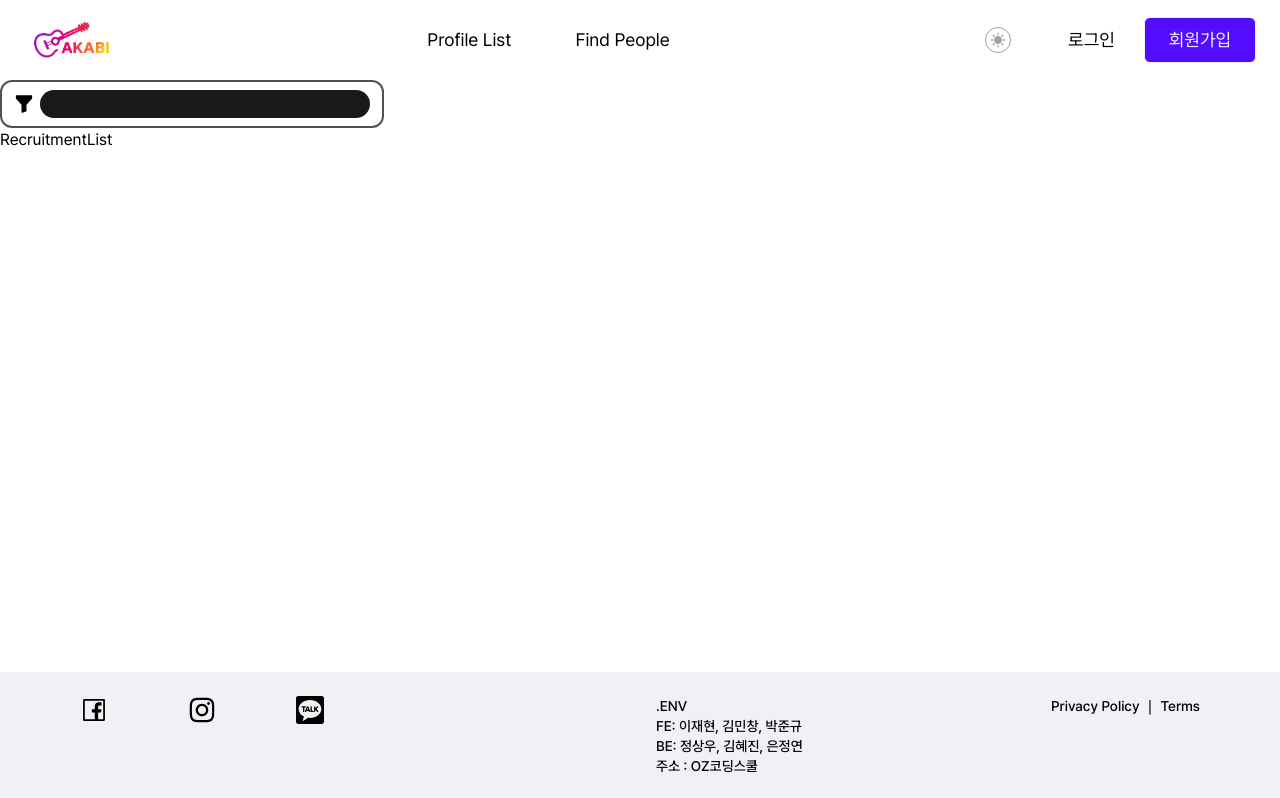
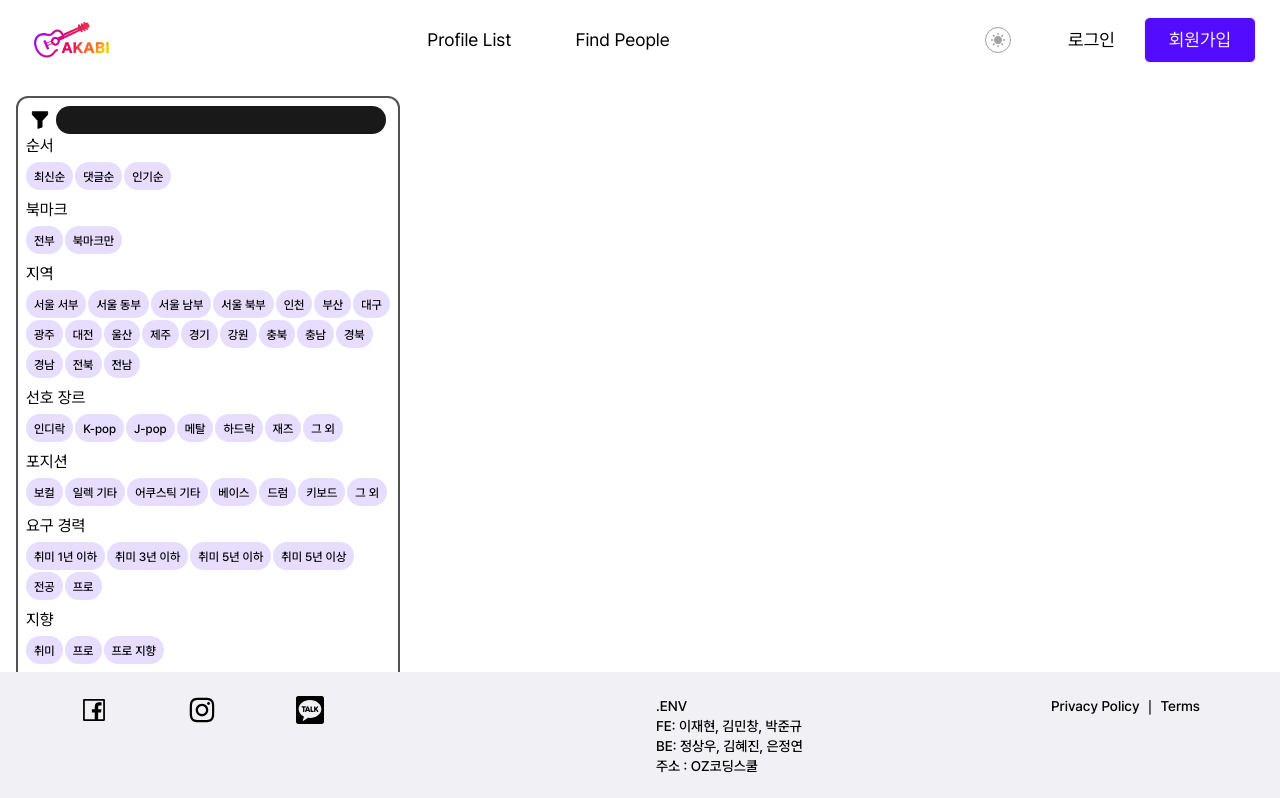
Before and after one commit to env-project/frontend, a React (Vite) app: page /recruitment-post in a window 1280 px wide. Shown: the top 798 px of the page. Built offline with nearby package versions, Linux system fonts and the light colour scheme.

Commit message:
#96 feat: filter sections

```diff
--- a/src/components/Filter.tsx
+++ b/src/components/Filter.tsx
@@ -1,4 +1,6 @@
 import { BsFillFunnelFill } from "react-icons/bs";
+import Badge from "@/components/Badge";
+import Text from "@/components/text/Text";
 
 //마스터 데이터 실제론 api로 받기
 const MASTER_DATA: MasterData = {
@@ -61,18 +63,23 @@ const MASTER_DATA: MasterData = {
   recruiting_post_types: [],
 };
 
-interface FilterProps {}
+interface FilterProps {
+  filterType: "profileFilter" | "recruitmentPostFilter";
+}
 
-export default function Filter({}: FilterProps) {
+export default function Filter({ filterType }: FilterProps) {
   //마스터 데이터 실제론 api로 받기
   const {
     regions,
     positions,
     genres,
-    experience_levels: experienceLevel,
+    experience_levels: experienceLevels,
     orientations,
     recruitment_types: recruitmentTypes,
   } = MASTER_DATA;
+
+  const orders = ["최신순", "댓글순", "인기순"];
+  const bookmarks = ["전부", "북마크만"];
 
   return (
     <div className="flex flex-col border-2 border-neutral-600 rounded-xl max-w-sm p-2">
@@ -80,6 +87,52 @@ export default function Filter({}: FilterProps) {
         <BsFillFunnelFill size={24} />
         <input className="rounded-full bg-bg-on-dark text-text-on-dark px-3 py-0.5 focus:outline-none flex-1" />
       </div>
+      <div className="flex flex-col space-y-2">
+        <FilterSection title={"순서"} data={orders} />
+        <FilterSection title={"북마크"} data={bookmarks} />
+        <FilterSection title={"지역"} data={regions} />
+        <FilterSection title={"선호 장르"} data={genres} />
+        <FilterSection title={"포지션"} data={positions} />
+        <FilterSection
+          title={filterType === "recruitmentPostFilter" ? "요구 경력" : "경력"}
+          data={experienceLevels}
+        />
+        <FilterSection title={"지향"} data={orientations} />
+        {filterType === "recruitmentPostFilter" ? (
+          <FilterSection title={"밴드 타입"} data={recruitmentTypes} />
+        ) : null}
+      </div>
     </div>
   );
 }
+
+interface FilterSectionProps {
+  title: string;
+  data:
+    | {
+        id: string;
+        name: string;
+      }[]
+    | string[];
+}
+
+function FilterSection({ title, data }: FilterSectionProps) {
+  return (
+    <section className="flex flex-col items-start space-y-1">
+      <Text variant="mainText">{title}</Text>
+      <div className="flex flex-wrap items-start justify-start gap-0.5">
+        {data.map((data, i) => (
+          <Badge
+            color="primarySoft"
+            size="sm"
+            textVariant="label"
+            key={typeof data === "string" ? i : data.id}
+            className="cursor-pointer hover:bg-primary"
+          >
+            {typeof data === "string" ? data : data.name}
+          </Badge>
+        ))}
+      </div>
+    </section>
+  );
+}
--- a/src/pages/recruitment-post/RecruitmentList.tsx
+++ b/src/pages/recruitment-post/RecruitmentList.tsx
@@ -2,8 +2,9 @@ import Filter from "@/components/Filter";
 
 export default function RecruitmentList() {
   return (
-    <div>
-      <Filter />
+    <div className="p-4 gap-2 flex flex-col">
+      <Filter filterType="recruitmentPostFilter" />
+      <Filter filterType="profileFilter" />
       RecruitmentList
     </div>
   );
```
